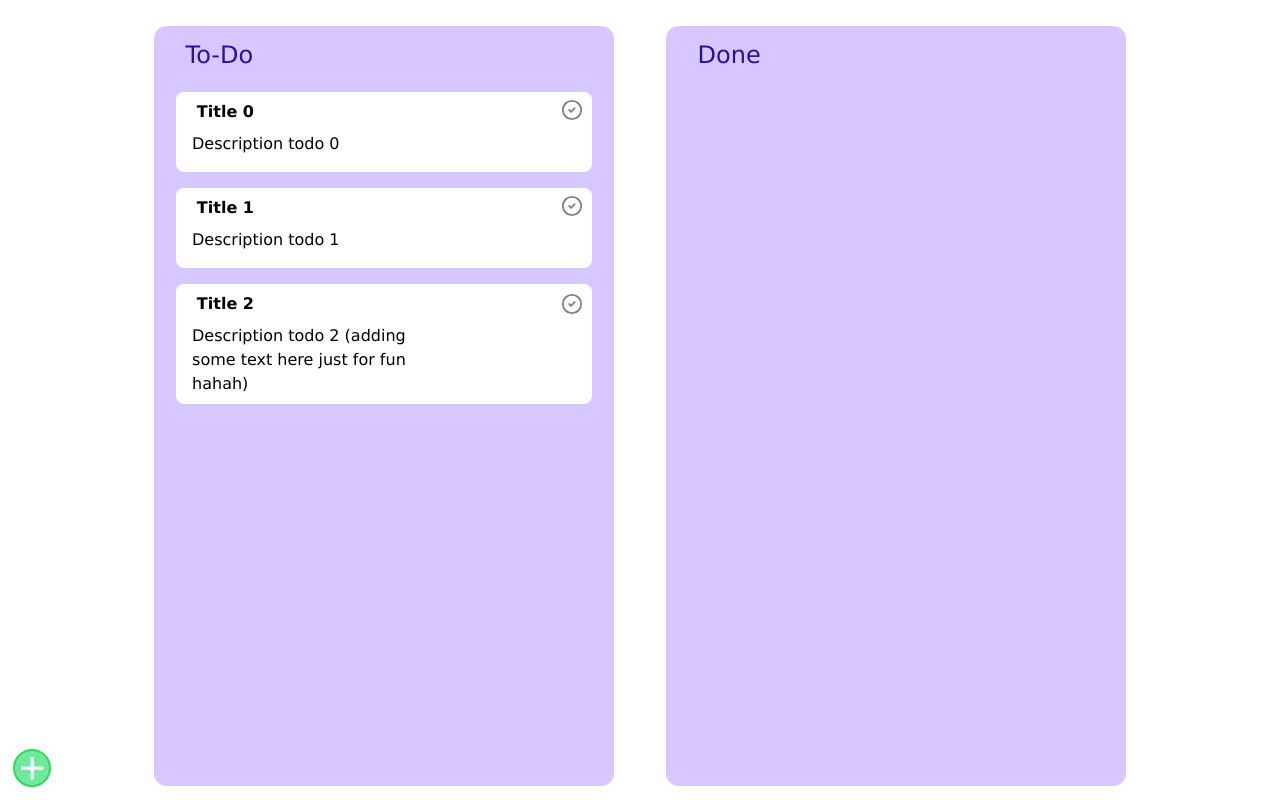
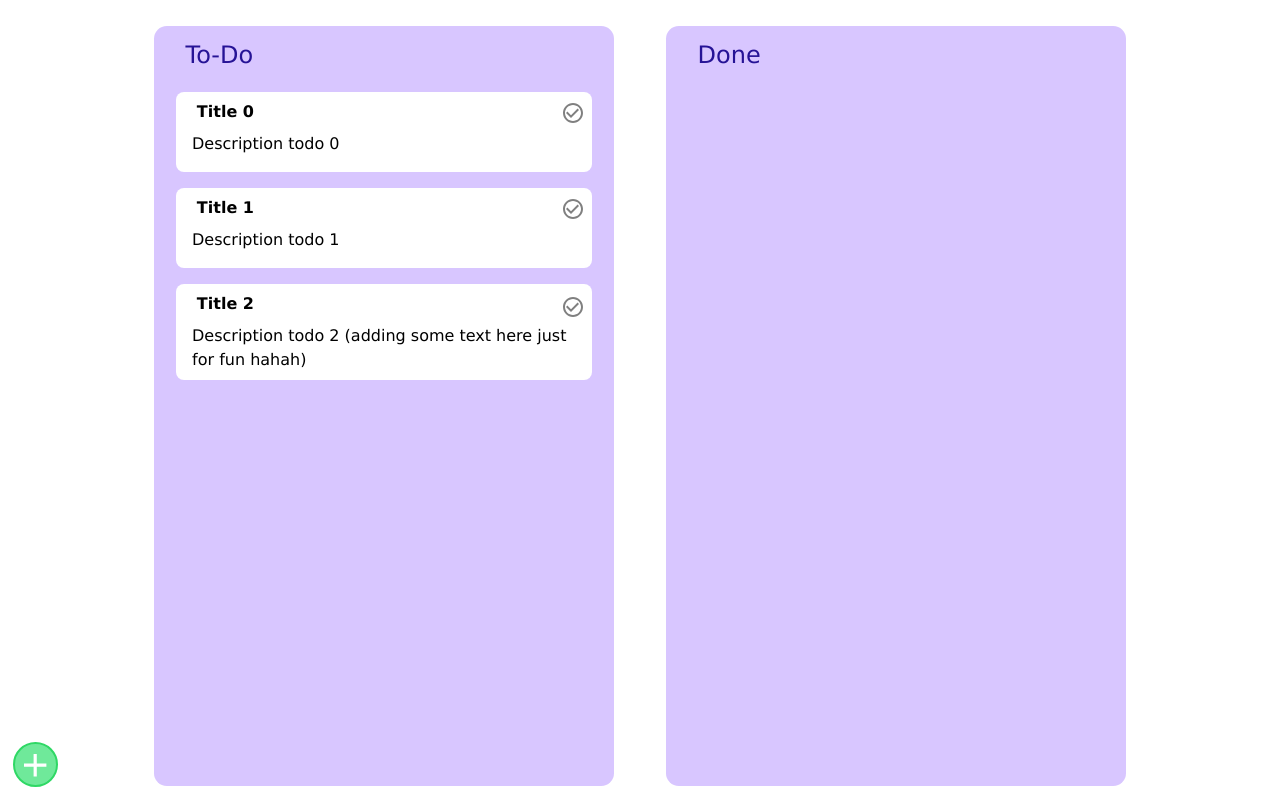
Before and after one commit to eitanallal/todo, a React (Vite) app: page / in a window 1280 px wide. Built offline with nearby package versions, Linux system fonts and the light colour scheme.

Commit message:
minor bug fixes

```diff
--- a/src/App.module.css
+++ b/src/App.module.css
@@ -16,12 +16,10 @@
   position: fixed;
   bottom: 1vi;
   left: 1vi;
-  width: 3vi;
-  height: 3vi;
-  max-height: 5vh;
-  max-width: 5vh;
+  width: 3.5vi;
+  height: 3.5vi;
   background-color: rgb(111, 233, 154);
-  border: 2px solid rgb(47, 216, 101);
+  border: 0.2vi solid rgb(47, 216, 101);
   border-radius: 50%;
   cursor: pointer;
   display: flex;
@@ -47,9 +45,3 @@
   border-radius: 10px;
   display: flex;
 }
-
-/*
-px pixel
-em or rem = ratio on screen size
-%
- */
--- a/src/App.tsx
+++ b/src/App.tsx
@@ -4,7 +4,6 @@ import styles from "./App.module.css";
 import { Category } from "./components/category/category";
 import { AddScreen } from "./components/add-screen/add-screen"; //to be used in the future
 import { ItemType } from "./types/item.type";
-// import { PlusCircle } from "lucide-react";
 import AddIcon from "@mui/icons-material/Add";
 
 const App: React.FC = () => {
@@ -43,7 +42,6 @@ const App: React.FC = () => {
       },
     ]);
     setNextToDoId(nextToDoId + 1);
-    // setAddingMenu(false);
   };
 
   const handleAddItemDone = (newTitle: string, newDescription: string) => {
@@ -70,14 +68,9 @@ const App: React.FC = () => {
     setDone(done.filter((i) => i.id !== itemId));
   };
 
-  // const handleAddingMenu = () => {
-  //   // setAddingMenu(true);
-  // };
-
   return (
     <>
       <div className={styles.disp}>
-        {/* <div className={styles.addMenu}></div> */}
         <Category
           categoryTitle="To-Do"
           categoryData={toDo}
@@ -90,10 +83,7 @@ const App: React.FC = () => {
           onAddItemDone={handleAddItemDone}
           onDeleteItem={handleDeleteItemDone}
         ></Category>
-        <button
-          className={styles.circularButton} // modal
-          onClick={handleOpenAdding}
-        >
+        <button className={styles.circularButton} onClick={handleOpenAdding}>
           <AddIcon
             sx={{
               color: "white",
@@ -107,7 +97,6 @@ const App: React.FC = () => {
         <Dialog
           open={openAdding}
           onClose={() => handleCloseAdding("", "", false)}
-          // style={{ minWidth: "40rem" }}
         >
           <AddScreen handleCloseAdding={handleCloseAdding} />
         </Dialog>{" "}
--- a/src/components/item/item.module.css
+++ b/src/components/item/item.module.css
@@ -24,7 +24,6 @@
   display: flex;
   text-align: start;
   font-weight: bold;
-  max-width: 10rem;
   height: fit-content;
 }
 
@@ -32,7 +31,6 @@
   font-size: 1rem;
   margin: 0.5rem;
   margin-left: 1rem;
-  max-width: 15rem;
   margin-top: 0;
   text-align: left;
   height: fit-content;
@@ -40,12 +38,11 @@
 
 .tickButton {
   position: absolute;
-  top: 7%;
-  right: 2%; /* put in % !! */
+  top: 10%;
+  right: 2%;
   background-color: transparent;
-  /* border-radius: 300%; */
   cursor: pointer;
-  color: grey; /* Change the color as needed */
+  color: grey;
   font-size: 12px;
   padding: 0;
   margin: 0;
--- a/src/components/item/item.tsx
+++ b/src/components/item/item.tsx
@@ -1,8 +1,6 @@
-// import { useState, useEffect } from "react";
 import styles from "./item.module.css";
-import { CheckCircle2 } from "lucide-react";
+import CheckCircleOutlineIcon from "@mui/icons-material/CheckCircleOutline";
 import { ItemType } from "../../types/item.type";
-// import { App } from "../../App";
 
 interface ItemProps {
   item: ItemType;
@@ -31,8 +29,20 @@ export const Item: React.FC<ItemProps> = ({
           className={styles.tickButton}
           onClick={() => handleButtonClick(item, category)}
         >
-          <div className={styles.circleTick}>
-            <CheckCircle2 color="grey" size={22} />
+          <div>
+            {category === "To-Do" ? (
+              <div className={styles.circleTick}>
+                <CheckCircleOutlineIcon
+                  sx={{
+                    color: "grey",
+                    backgroundColor: "transparent",
+                    fontSize: "22",
+                  }}
+                />
+              </div>
+            ) : (
+              <div />
+            )}
           </div>
         </button>
         <div style={{ display: "flex", flexDirection: "column" }}>
```
